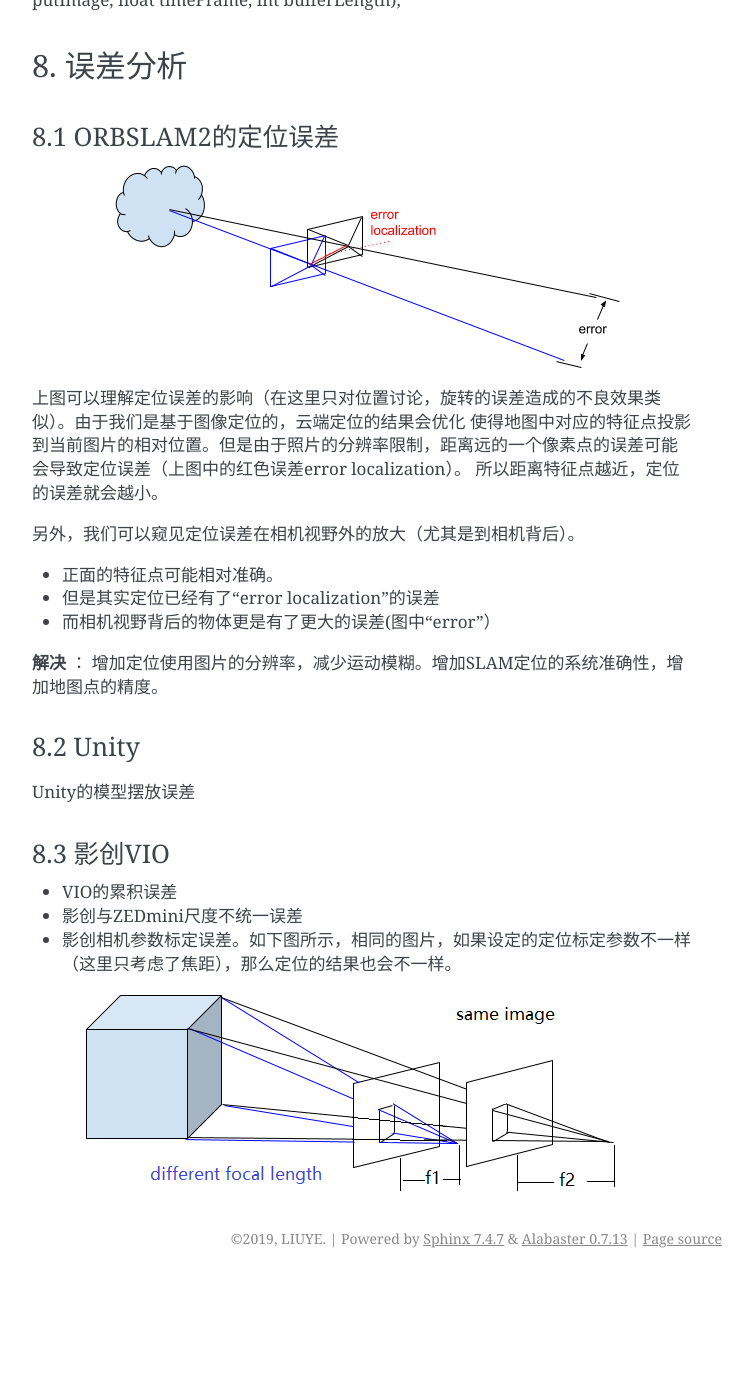
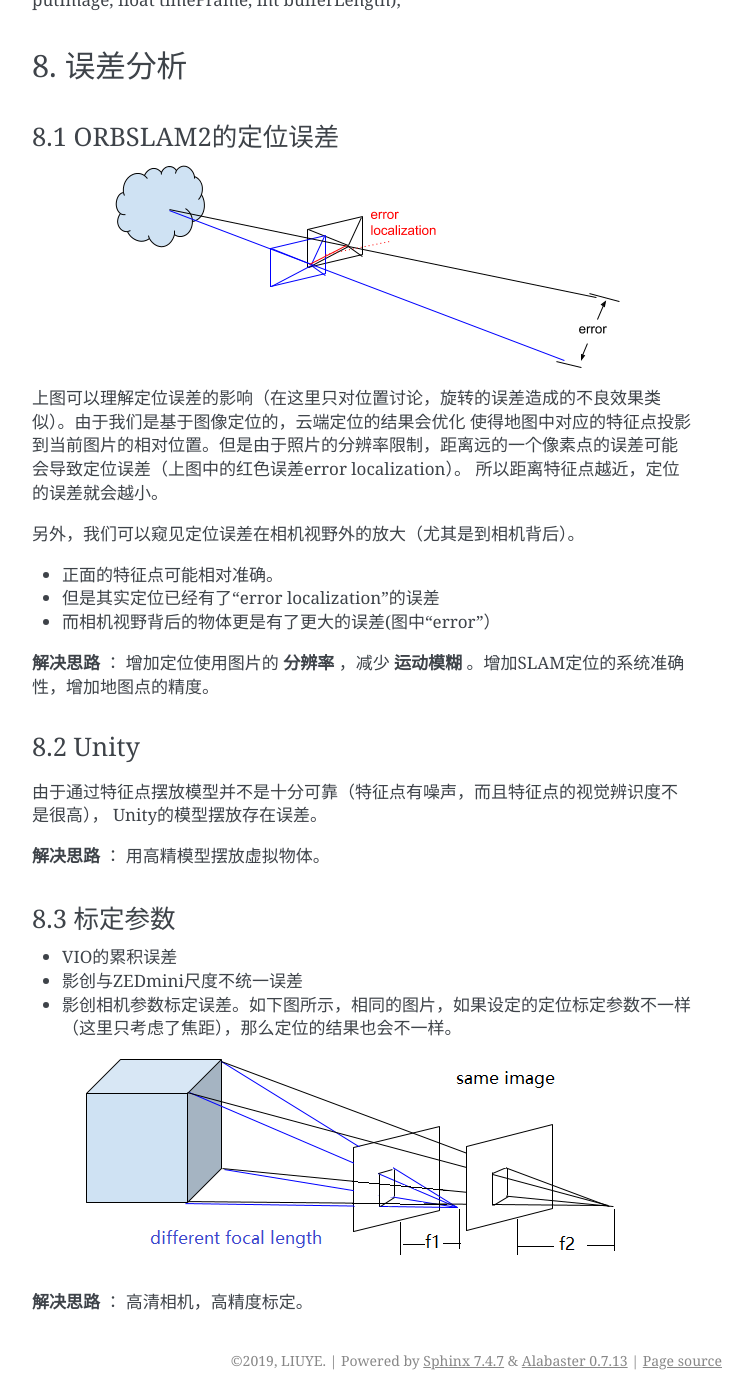
Before and after one commit to gggliuye/VIO, a Sphinx documentation site: the page built from docs/UnitySc/unityShadowCreator.rst, in a window 1280 px wide and 1400 px high, scrolled down 7811 px. Shown: the whole window, without its empty margins (388-1141 px from the left). Built offline with Sphinx 7.4.7, drawn with Linux system fonts in a browser that asks for light colours; before the commit the page ends 9089 px from its top, so only the background shows below that.

Commit message:
Update unityShadowCreator.rst

```diff
--- a/docs/UnitySc/unityShadowCreator.rst
+++ b/docs/UnitySc/unityShadowCreator.rst
@@ -227,14 +227,17 @@ extern "C" float* Internal_TrackMonocularWithID(int idx, unsigned char* inputIma
 * 但是其实定位已经有了“error localization”的误差
 * 而相机视野背后的物体更是有了更大的误差(图中“error”）
 
-**解决**  ： 增加定位使用图片的分辨率，减少运动模糊。增加SLAM定位的系统准确性，增加地图点的精度。
+**解决思路**  ： 增加定位使用图片的 **分辨率** ，减少 **运动模糊** 。增加SLAM定位的系统准确性，增加地图点的精度。
 
 8.2 Unity
 >>>>>>>>>>>>>>>>>>>>>>>>>>>>
-Unity的模型摆放误差
+由于通过特征点摆放模型并不是十分可靠（特征点有噪声，而且特征点的视觉辨识度不是很高），
+Unity的模型摆放存在误差。
+
+**解决思路** ： 用高精模型摆放虚拟物体。
 
 
-8.3 影创VIO
+8.3 标定参数
 >>>>>>>>>>>>>>>>>>>>>>>>>
 
 * VIO的累积误差
@@ -242,3 +245,5 @@ Unity的模型摆放误差
 * 影创相机参数标定误差。如下图所示，相同的图片，如果设定的定位标定参数不一样（这里只考虑了焦距），那么定位的结果也会不一样。
 .. image:: calibration.png
    :align: center
+
+**解决思路** ： 高清相机，高精度标定。
```
